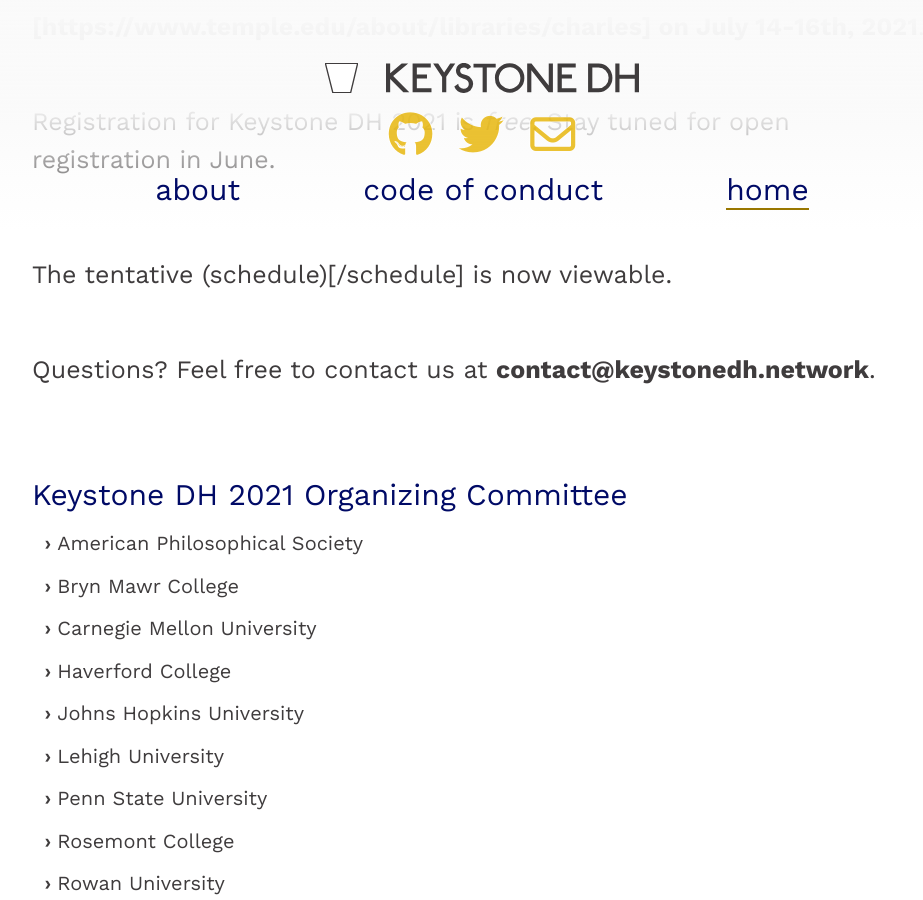
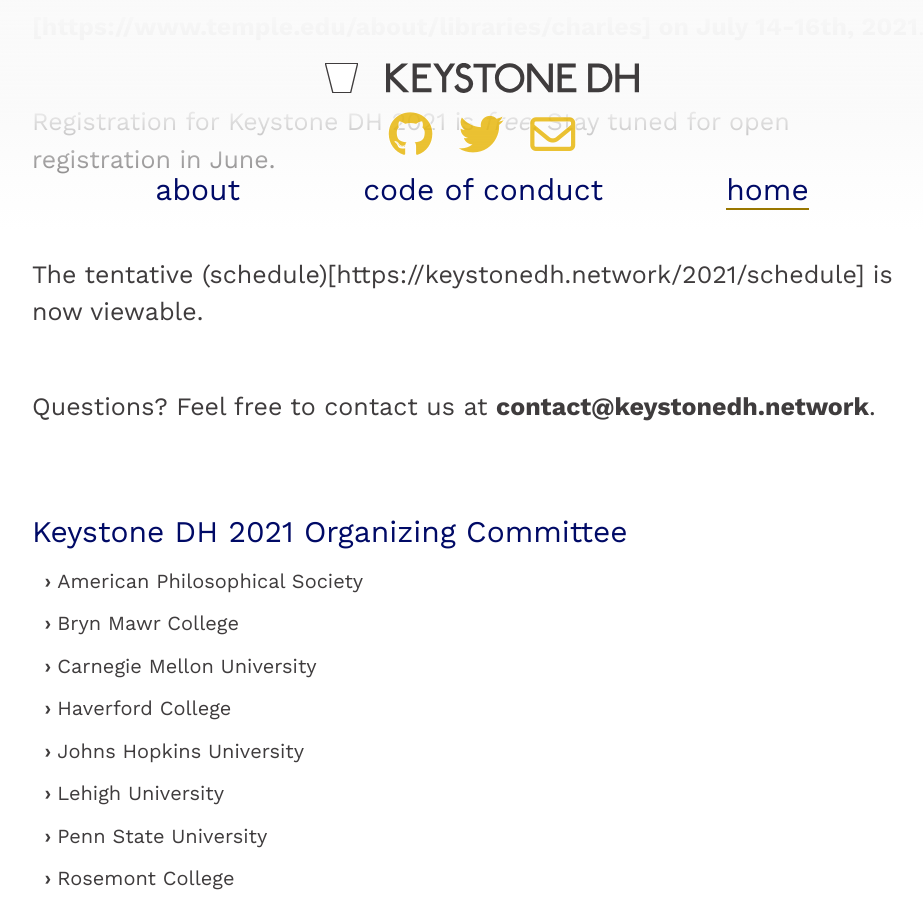
Before and after one commit to KeystoneDH/2021, a Jekyll site: the page built from index.md, in a window 1280 px wide and 900 px high, scrolled down 764 px. Shown: the whole window, without its empty margins (158-1081 px from the left). Built offline with Jekyll 4.4.1, drawn with Linux system fonts in a browser that asks for light colours; nearby versions of some CDN libraries; part of the change alters nothing that is shown.

Commit message:
Update index.md

```diff
--- a/index.md
+++ b/index.md
@@ -17,7 +17,7 @@ Registration for Keystone DH 2021 is *free*. Stay tuned for open registration in
 
 <br/>
 
-The tentative (schedule)[/schedule] is now viewable.
+The tentative (schedule)[https://keystonedh.network/2021/schedule] is now viewable.
 
 <br/>
 Questions? Feel free to contact us at **contact@keystonedh.network**.
```
